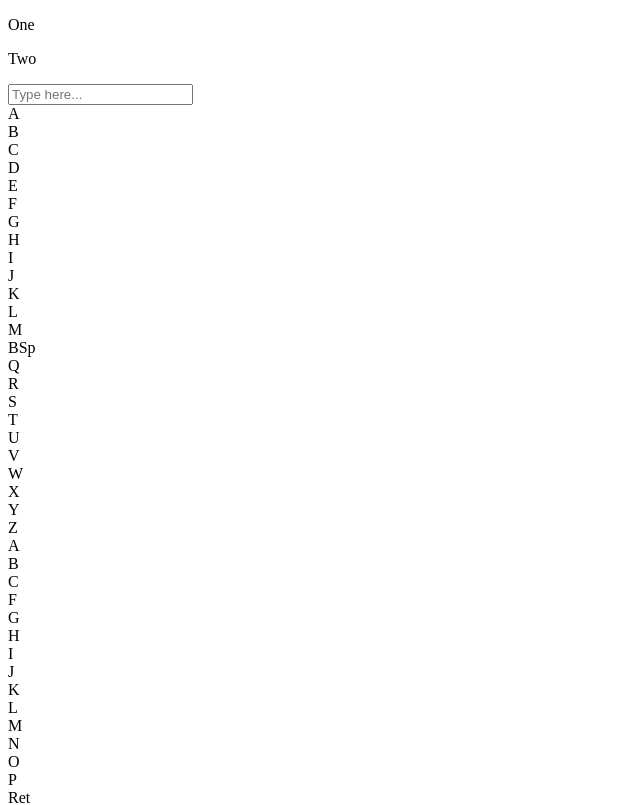
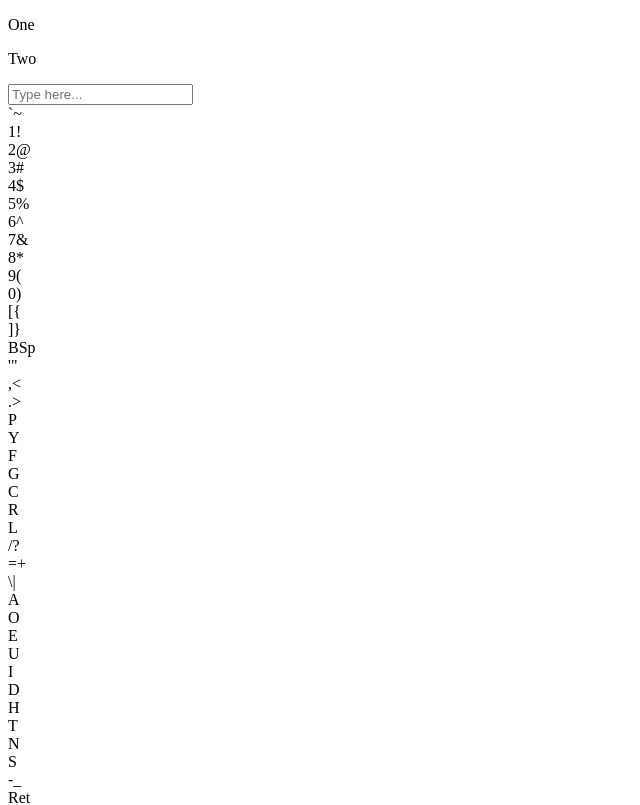
Before and after one commit to alphaetapi-ai/touch-typist, a React app: page / in a window 1280 px wide. Shown: the top 805 px of the page, without its empty margins (0-640 px from the left). Built offline with nearby package versions, Linux system fonts and the light colour scheme; the HTML template or start-up script is replaced by a standard one.

Commit message:
Populate key caps with actual keyboard layout.

```diff
--- a/src/components/TouchTypist.tsx
+++ b/src/components/TouchTypist.tsx
@@ -9,6 +9,14 @@ export const TouchTypist: React.FC<TouchTypistProps> = () => {
     const grid: React.JSX.Element[] = [];
     const activePositions = [1, 2, 3, 4, 7, 8, 9, 10];
     const rowEndCols = [14, 14, 13, 11]; // Row 0: 14 (0-13), Row 1: 13 (1-13), Row 2: 12 (1-12), Row 3: 10 (1-10)
+
+    // Dvorak keyboard layout data
+    const keyboardLayout = [
+      ["`~", "1!", "2@", "3#", "4$", "5%", "6^", "7&", "8*", "9(", "0)", "[{", "]}"],
+      ["  ", "'\"", ",<", ".>", "pP", "yY", "fF", "gG", "cC", "rR", "lL", "/?", "=+", "\\|"],
+      ["  ", "aA", "oO", "eE", "uU", "iI", "dD", "hH", "tT", "nN", "sS", "-_"],
+      ["  ", ";:", "qQ", "jJ", "kK", "xX", "bB", "mM", "wW", "vV", "zZ"]
+    ];
 
     for (let row: number = 0; row < 4; row++) {
       const cells: React.JSX.Element[] = [];
@@ -30,7 +38,21 @@ export const TouchTypist: React.FC<TouchTypistProps> = () => {
         } else if (row === 2 && isLastCell) {
           cellContent = "Ret";
         } else {
-          cellContent = String.fromCharCode(65 + (row * 15 + col) % 26);
+          const keyData = keyboardLayout[row][col];
+          if (keyData === "  ") {
+            cellContent = "";
+          } else if (keyData.length === 2) {
+            const char1 = keyData[0];
+            const char2 = keyData[1];
+            // If both characters are letters and one is uppercase version of the other
+            if (char1.toLowerCase() === char2.toLowerCase() && char1 !== char2) {
+              cellContent = char1.toUpperCase();
+            } else {
+              cellContent = keyData;
+            }
+          } else {
+            cellContent = keyData;
+          }
         }
 
         cells.push(
```
